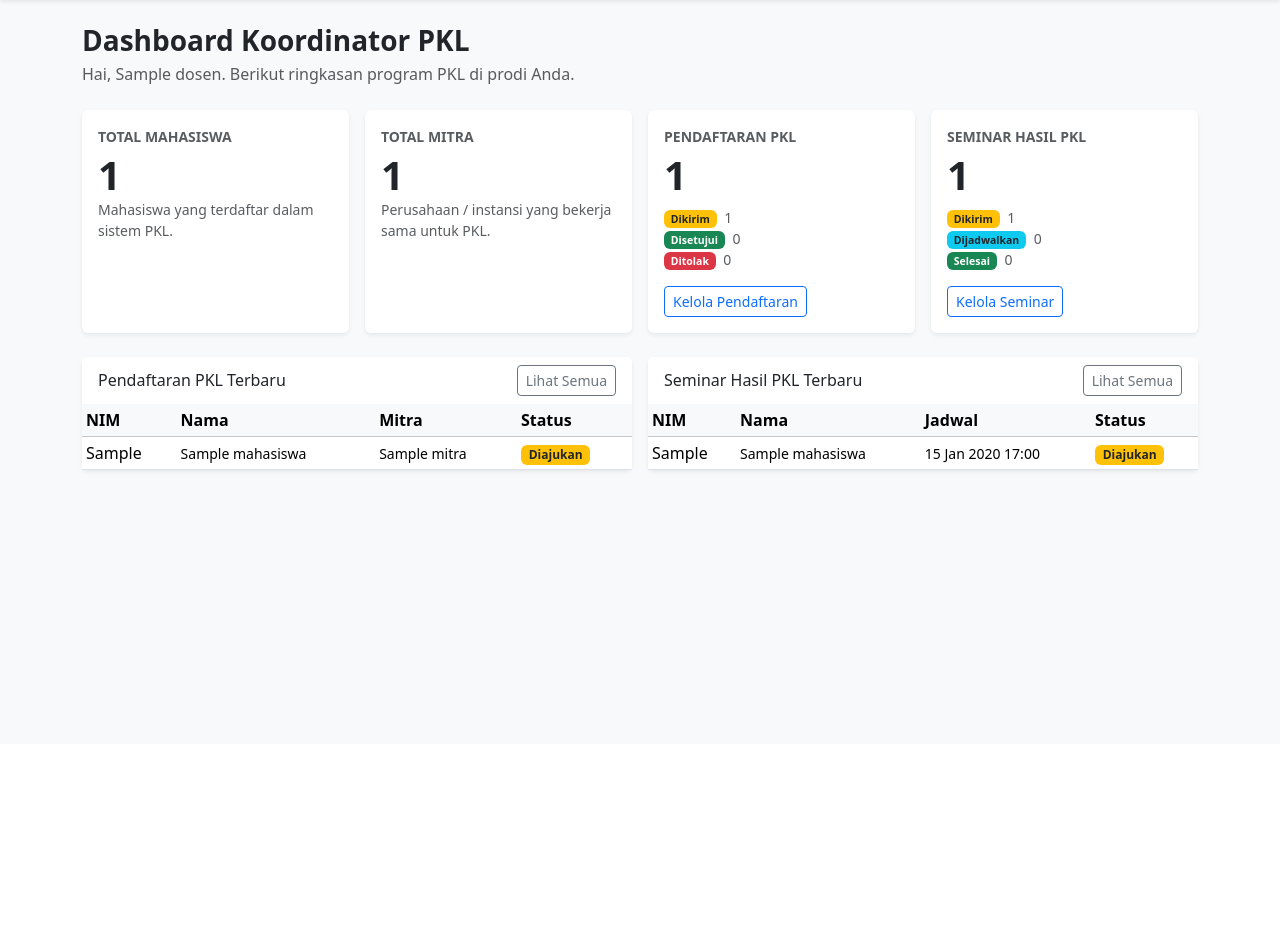
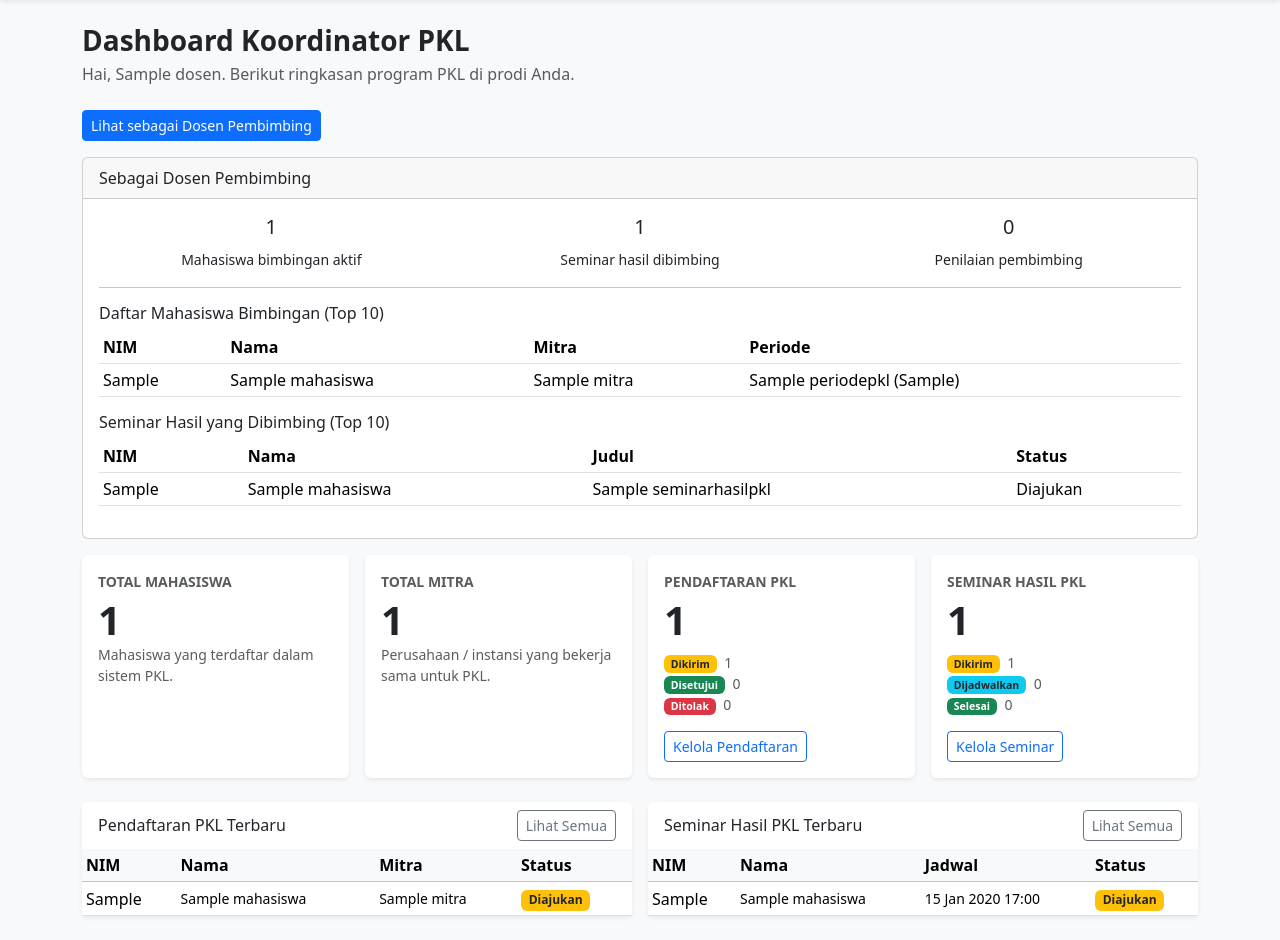
Before and after one commit to amri-muhaimin/pkl-sainsdata, a Django app: page /koor/dashboard/ in a window 1280 px wide. Shown: the part 56-996 px from the top of the page. Before the commit the page ends 529 px from the top, so only its background shows below. Run offline with Django 5.2, Linux system fonts and the light colour scheme; a user stored in the database is signed in; tables that the repository leaves empty hold one stand-in row (values such as "Sample post").

Commit message:
Latest revision, add dashboard, add mitra, and resolve bug

```diff
--- a/backend/masterdata/models.py
+++ b/backend/masterdata/models.py
@@ -231,13 +231,17 @@ class PendaftaranPKL(models.Model):
     mitra = models.ForeignKey(
         "Mitra",
         on_delete=models.PROTECT,
-        related_name="pendaftaran_pkl",
+        related_name="pendaftaran_pkl_list",
         help_text="Perusahaan/mitra tempat PKL",
     )
     jenis_pkl = models.CharField(
         max_length=10,
         choices=JENIS_PKL_CHOICES,
     )
+
+    tanggal_mulai_pkl = models.DateField(null=True, blank=True)
+    tanggal_selesai_pkl = models.DateField(null=True, blank=True)
+
     anggota_kelompok = models.TextField(
         blank=True,
         help_text="Jika PKL kelompok, tuliskan NIM dan nama anggota lain.",
@@ -266,6 +270,8 @@ class PendaftaranPKL(models.Model):
     )
     tanggal_pengajuan = models.DateTimeField(auto_now_add=True)
     tanggal_update = models.DateTimeField(auto_now=True)
+
+
 
     class Meta:
         verbose_name = "Pendaftaran PKL"
--- a/backend/portal/forms.py
+++ b/backend/portal/forms.py
@@ -36,7 +36,7 @@ __all__ = [
     "MahasiswaGuidanceForm",
     "DosenGuidanceValidationForm",
     # pendaftaran PKL
-    "PendaftaranPKLMahasiswaForm",
+    "PendaftaranPKLMahasiswaForm"
     # seminar
     "PembimbingAssessmentForm",
     "SeminarAssessmentForm",
--- a/backend/portal/urls.py
+++ b/backend/portal/urls.py
@@ -4,7 +4,6 @@ from django.conf.urls.static import static
 from django.contrib.auth import views as auth_views
 from django.urls import path
 from . import views
-
 app_name = "portal"
 
 urlpatterns = [
@@ -117,6 +116,15 @@ urlpatterns = [
         views.koordinator_dosen_kuota,
         name="koordinator_dosen_kuota",
     ),
+    path(
+        "koor/as-dosen/",
+        views.koor_as_dosen_dashboard,
+        name="koor_as_dosen_dashboard",
+    ),
+    path("dosen/as-koor/",
+         views.dosen_as_koordinator_dashboard,
+         name="dosen_as_koordinator_dashboard"
+    ),
 
 
 
--- a/backend/portal/views.py
+++ b/backend/portal/views.py
@@ -20,6 +20,8 @@ from .views_dosen import (
     koordinator_seminar_list,
     koordinator_seminar_detail,
     koordinator_dosen_kuota,
+    koor_as_dosen_dashboard,
+    dosen_as_koordinator_dashboard,
 )
 from .views_mahasiswa import (
     mahasiswa_dashboard,
@@ -57,6 +59,8 @@ __all__ = [
     "koordinator_seminar_list",
     "koordinator_seminar_detail",
     "koordinator_dosen_kuota",
+    "koor_as_dosen_dashboard",
+    "dosen_as_koordinator_dashboard"
     # Mahasiswa
     "mahasiswa_dashboard",
     "mahasiswa_logbook_add",
--- a/backend/portal/views_dosen.py
+++ b/backend/portal/views_dosen.py
@@ -119,6 +119,22 @@ def dosen_dashboard(request):
     }
     return render(request, "portal/dosen_dashboard.html", context)
 
+@login_required
+def koor_as_dosen_dashboard(request):
+    dosen_login = getattr(request.user, "dosen_profile", None)
+    if not dosen_login or not dosen_login.is_koordinator_pkl:
+        return HttpResponseForbidden("Bukan koordinator PKL.")
+    # langsung delegasi ke dashboard dosen
+    return dosen_dashboard(request)
+
+@login_required
+def dosen_as_koordinator_dashboard(request):
+    dosen_login = getattr(request.user, "dosen_profile", None)
+    if not dosen_login:
+        return HttpResponseForbidden("Akun ini bukan dosen.")
+    if not dosen_login.is_koordinator_pkl:
+        return HttpResponseForbidden("Dosen ini bukan koordinator PKL.")
+    return redirect("portal:koordinator_dashboard")
 
 @login_required
 def dosen_mahasiswa_detail(request, mahasiswa_id: int):
@@ -565,6 +581,35 @@ def koordinator_dashboard(request):
         "recent_pendaftaran": recent_pendaftaran,
         "recent_seminar": recent_seminar,
     }
+    dosen_login = getattr(request.user, "dosen_profile", None)
+    if not dosen_login or not dosen_login.is_koordinator_pkl:
+        return HttpResponseForbidden("Bukan Koordinator Dosen PKL.")
+
+    pembimbing = dosen_login
+    mhs_bimbingan = (
+        Mahasiswa.objects
+        .filter(dosen_pembimbing = pembimbing)
+        .select_related("periode", "mitra")
+    )
+    seminar_dibimbing = (
+        SeminarHasilPKL.objects
+        .filter(dosen_pembimbing=pembimbing)
+        .select_related("mahasiswa", "periode")
+        .order_by("-created_at")
+    )
+    nilai_pembimbing = SeminarAssessment.objects.filter(
+        penguji=pembimbing, role="PEMBIMBING"
+    )
+
+    context.update({
+        "as_pembimbing": {
+            "jumlah_mhs_bimbingan": mhs_bimbingan.count(),
+            "mhs_bimbingan": mhs_bimbingan[:10],
+            "jumlah_seminar_dibimbing": seminar_dibimbing.count(),
+            "seminar_dibimbing": seminar_dibimbing[:10],
+            "jumlah_penilaian_pembimbing": nilai_pembimbing.count(),
+        }
+    })
     return render(request, "portal/koordinator_dashboard.html", context)
 
 
@@ -634,21 +679,48 @@ def koordinator_pendaftaran_detail(request, pk: int):
 
 
 @login_required
+@login_required
 def koordinator_pemetaan(request):
     koor, error = _require_koordinator(request)
     if error:
         return error
 
+    # Ringkasan dosen + jumlah mahasiswa bimbingan (berdasarkan pendaftaran disetujui)
     dosen_list = (
-        Dosen.objects.all()
+        Dosen.objects.order_by("nama")
         .annotate(
-            jumlah_bimbingan=Count("mahasiswa_bimbingan"),
-            jumlah_pendaftaran=Count("pendaftaran_pkl"),
+            mahasiswa_saat_ini=Count(
+                "pendaftaran_pkl",  # sesuaikan related_name FK PendaftaranPKL->Dosen
+                filter=(
+                    Q(pendaftaran_pkl__status="DISETUJUI")
+                ),
+                distinct=True,
+            )
         )
-        .order_by("nama")
     )
 
-    context = {"koordinator": koor, "dosen_list": dosen_list}
+    # Data mahasiswa menunggu pemetaan (disetujui tapi belum ada pembimbing)
+    pendaftaran_tanpa_pembimbing = (
+        PendaftaranPKL.objects.filter(status="DISETUJUI", dosen_pembimbing__isnull=True)
+        .select_related("mahasiswa", "mitra", "periode")
+        .order_by("-tanggal_pengajuan")
+    )
+
+    # Data mahasiswa sudah punya pembimbing (disetujui + pembimbing terisi)
+    pendaftaran_sudah_pembimbing = (
+        PendaftaranPKL.objects.filter(status="DISETUJUI", dosen_pembimbing__isnull=False)
+        .select_related("mahasiswa", "mitra", "periode", "dosen_pembimbing")
+        .order_by("-tanggal_pengajuan")
+    )
+
+    context = {
+        "koordinator": koor,
+        "dosen_list": dosen_list,
+        "pendaftaran_tanpa_pembimbing": pendaftaran_tanpa_pembimbing,
+        "pendaftaran_sudah_pembimbing": pendaftaran_sudah_pembimbing,
+        "jumlah_tanpa_pembimbing": pendaftaran_tanpa_pembimbing.count(),
+        "jumlah_sudah_pembimbing": pendaftaran_sudah_pembimbing.count(),
+    }
     return render(request, "portal/koordinator_pemetaan.html", context)
 
 
--- a/templates/portal/koordinator_dashboard.html
+++ b/templates/portal/koordinator_dashboard.html
@@ -11,6 +11,70 @@
     <p class="text-muted mb-0">
       Hai, {{ koordinator.nama|default:"Koordinator" }}. Berikut ringkasan program PKL di prodi Anda.
     </p>
+  </div>
+</div>
+
+{# tombol opsional #}
+{% if user.dosen_profile and user.dosen_profile.is_koordinator_pkl %}
+  <a href="{% url 'portal:koor_as_dosen_dashboard' %}" class="btn btn-primary btn-sm mb-3">
+    Lihat sebagai Dosen Pembimbing
+  </a>
+{% endif %}
+
+{# ringkasan sebagai pembimbing #}
+<div class="card mb-3">
+  <div class="card-header">Sebagai Dosen Pembimbing</div>
+  <div class="card-body">
+    <div class="row text-center">
+      <div class="col">
+        <div class="h5">{{ as_pembimbing.jumlah_mhs_bimbingan }}</div>
+        <small>Mahasiswa bimbingan aktif</small>
+      </div>
+      <div class="col">
+        <div class="h5">{{ as_pembimbing.jumlah_seminar_dibimbing }}</div>
+        <small>Seminar hasil dibimbing</small>
+      </div>
+      <div class="col">
+        <div class="h5">{{ as_pembimbing.jumlah_penilaian_pembimbing }}</div>
+        <small>Penilaian pembimbing</small>
+      </div>
+    </div>
+
+    <hr/>
+
+    <h6 class="mt-3">Daftar Mahasiswa Bimbingan (Top 10)</h6>
+    <table class="table table-sm">
+      <thead><tr><th>NIM</th><th>Nama</th><th>Mitra</th><th>Periode</th></tr></thead>
+      <tbody>
+      {% for m in as_pembimbing.mhs_bimbingan %}
+        <tr>
+          <td>{{ m.nim }}</td>
+          <td>{{ m.nama }}</td>
+          <td>{{ m.mitra|default:"-" }}</td>
+          <td>{{ m.periode|default:"-" }}</td>
+        </tr>
+      {% empty %}
+        <tr><td colspan="4" class="text-center text-muted">Belum ada data</td></tr>
+      {% endfor %}
+      </tbody>
+    </table>
+
+    <h6 class="mt-3">Seminar Hasil yang Dibimbing (Top 10)</h6>
+    <table class="table table-sm">
+      <thead><tr><th>NIM</th><th>Nama</th><th>Judul</th><th>Status</th></tr></thead>
+      <tbody>
+      {% for s in as_pembimbing.seminar_dibimbing %}
+        <tr>
+          <td>{{ s.mahasiswa.nim }}</td>
+          <td>{{ s.mahasiswa.nama }}</td>
+          <td>{{ s.judul_laporan }}</td>
+          <td>{{ s.get_status_display }}</td>
+        </tr>
+      {% empty %}
+        <tr><td colspan="4" class="text-center text-muted">Belum ada data</td></tr>
+      {% endfor %}
+      </tbody>
+    </table>
   </div>
 </div>
 
```
Also changed, not shown: backend/portal/forms_pendaftaran.py (+59 -19 lines), backend/portal/views_mahasiswa.py (+23 -27 lines), templates/portal/dosen_dashboard.html (+8 -0 lines), templates/portal/koordinator_pemetaan.html (+24 -20 lines), templates/portal/koordinator_pendaftaran_detail.html (+26 -15 lines), templates/portal/mahasiswa_pendaftaran_pkl.html (+17 -1 lines), backend/masterdata/migrations/0010_pendaftaranpkl_tanggal_mulai_pkl_and_more.py (added), backend/masterdata/migrations/0011_alter_pendaftaranpkl_mitra.py (added).
